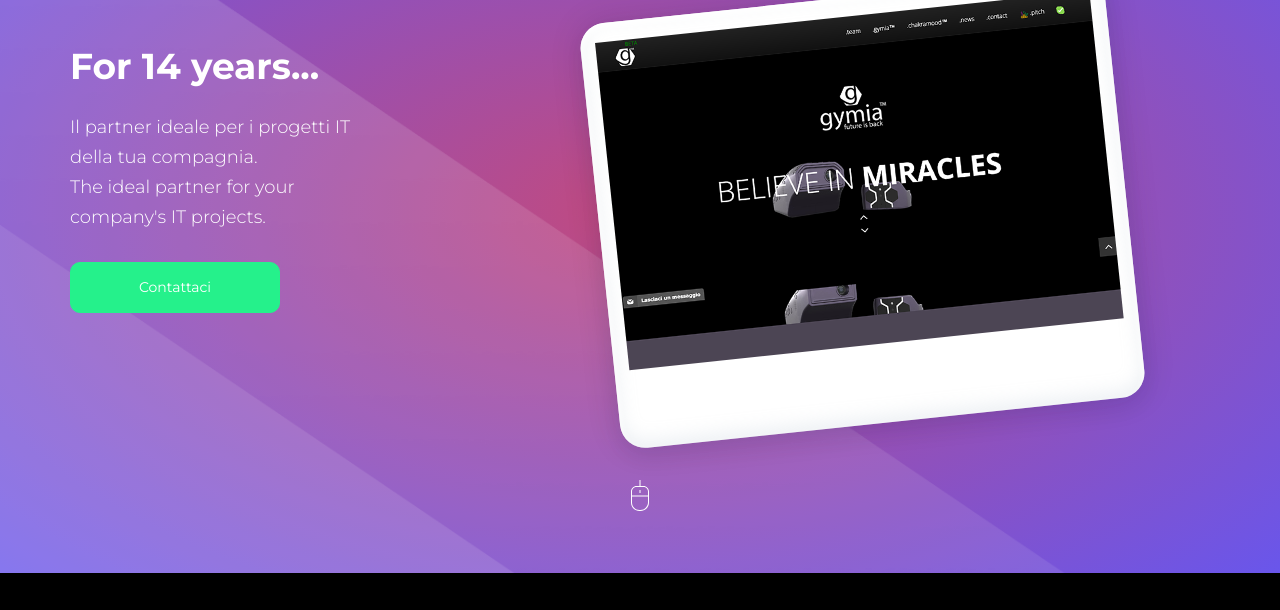
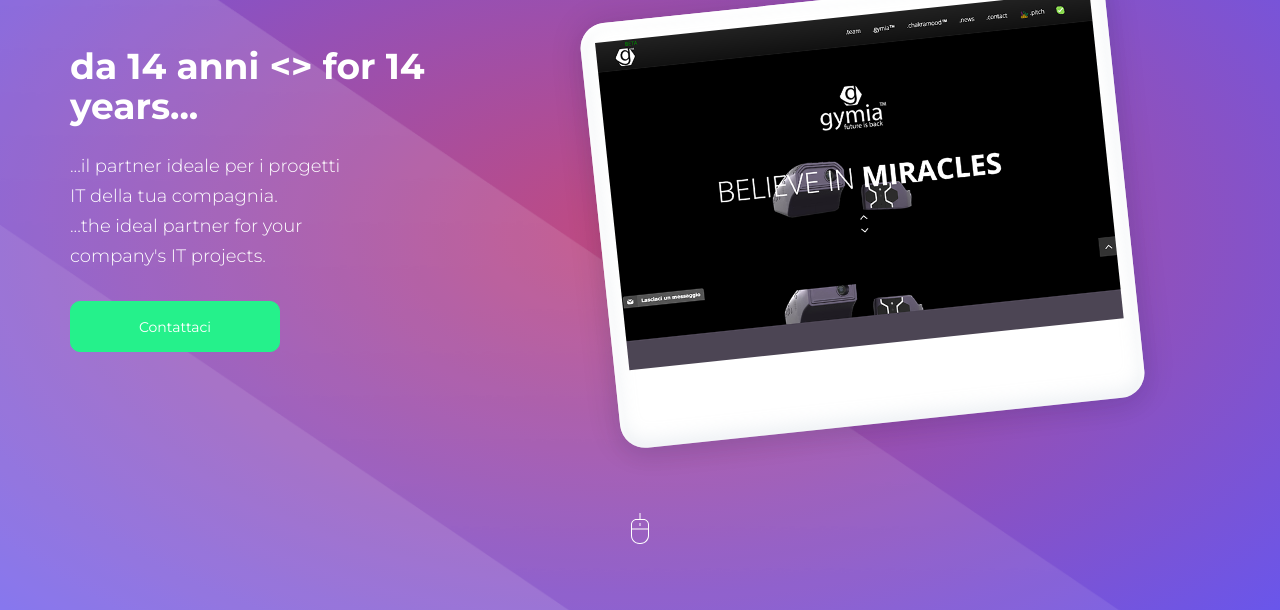
Before and after one commit to gymia-demux/SAcorporate, a plain HTML site: page index.html in a window 1280 px wide. Shown: the part 148-758 px from the top of the page. Drawn offline with nearby package versions, Linux system fonts and the light colour scheme.

Commit message:
Update index.html

```diff
--- a/index.html
+++ b/index.html
@@ -48,8 +48,8 @@
 
         <div class="hero row">
             <div class="hero-right col-sm-6 col-sm-6">
-                <h1 class="header-headline bold">For 14 years...<br></h1>
-                <h4 class="header-running-text light">Il partner ideale per i progetti IT della tua compagnia.<br/>The ideal partner for your company's IT projects.</h4>
+                <h1 class="header-headline bold">da 14 anni <> for 14 years...<br></h1>
+                <h4 class="header-running-text light">...il partner ideale per i progetti IT della tua compagnia.<br/>...the ideal partner for your company's IT projects.</h4>
                 <a href="#email-form">
                     <button class="hero-btn"> Contattaci</button>
                 </a>
```
